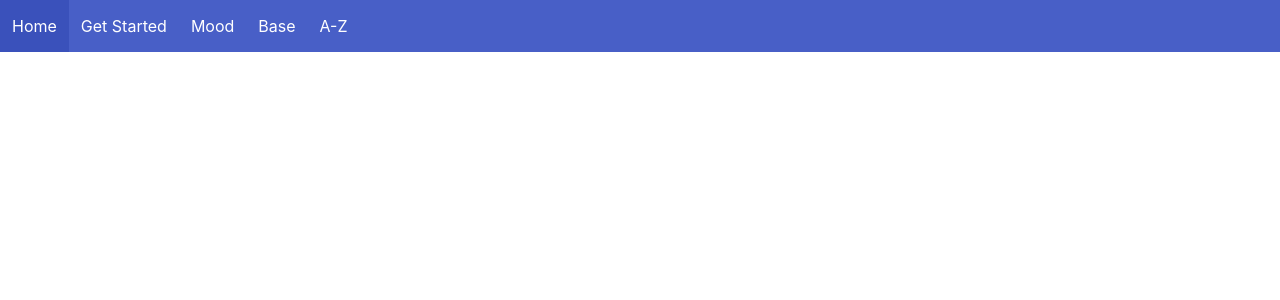
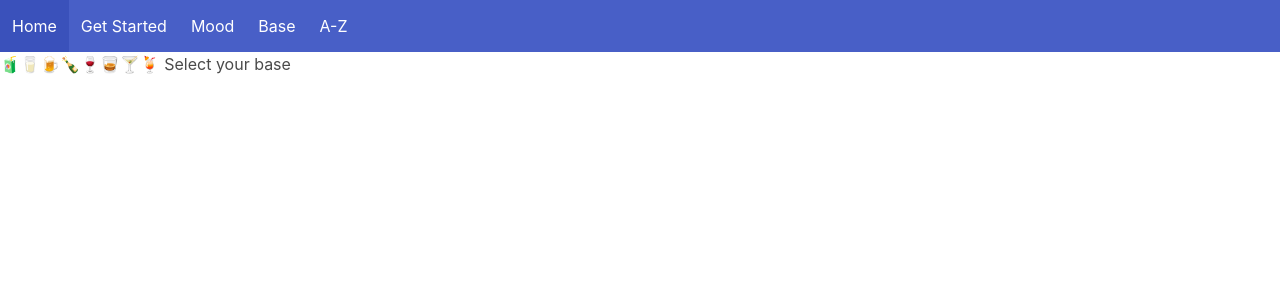
Before and after one commit to shawn-ng/Three-Shots-Of, a React (Create React App) app in the folder Three-Shots-Of/tso-react-app/: page /base in a window 1280 px wide. Shown: the top 300 px of the page. Built offline with nearby package versions, Linux system fonts and the light colour scheme.

Commit message:
Base - Foundation

```diff
--- a/Three-Shots-Of/tso-react-app/src/App.js
+++ b/Three-Shots-Of/tso-react-app/src/App.js
@@ -5,6 +5,7 @@ import { BrowserRouter as Router, Switch, Route } from "react-router-dom";
 import Home from "./components/common/Home";
 import NavBar from "./components/common/NavBar";
 import Mood from "./components/common/Mood";
+import Base from "./components/common/Base";
 
 function App() {
   return (
@@ -13,8 +14,8 @@ function App() {
       <Switch>
         <Route exact path="/" component={Home} />
         <Route path="/mood" component={Mood}></Route>
-        <Route path="/base"></Route>
-        <Route path="/a-z"></Route>
+        <Route path="/base" component={Base}></Route>
+        <Route path="/atoz"></Route>
       </Switch>
     </Router>
   );
--- /dev/null
+++ b/Three-Shots-Of/tso-react-app/src/components/common/Base.js
@@ -0,0 +1,20 @@
+import React from "react";
+
+// A quick start button - Link to somewhere we dunno
+// Instruction
+
+const Base = () => {
+  return (
+    <section>
+      <div>
+        <div>
+          <p>
+            <span>🧃🥛🍺🍾🍷🥃🍸🍹</span> Select your base
+          </p>
+        </div>
+      </div>
+    </section>
+  );
+};
+
+export default Base;
--- a/Three-Shots-Of/tso-react-app/src/components/common/NavBar.js
+++ b/Three-Shots-Of/tso-react-app/src/components/common/NavBar.js
@@ -17,7 +17,7 @@ const NavBar = () => {
         <Link to="/base" className="navbar-item">
           Base
         </Link>
-        <Link to="/a-z" className="navbar-item">
+        <Link to="/atoz" className="navbar-item">
           A-Z
         </Link>
       </div>
```
